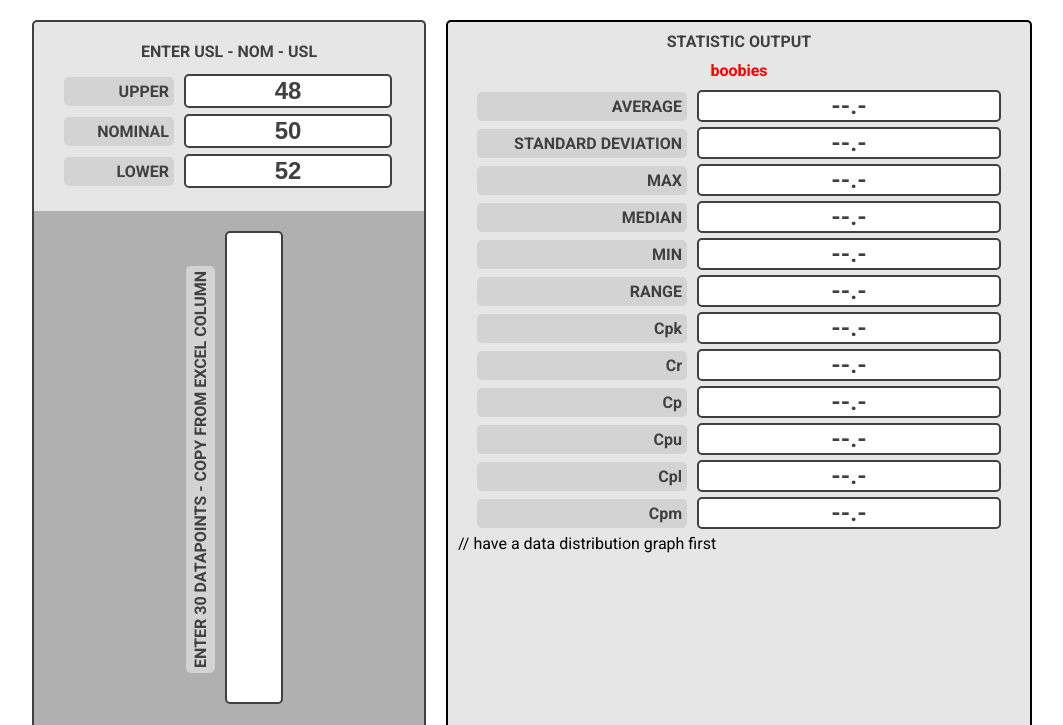
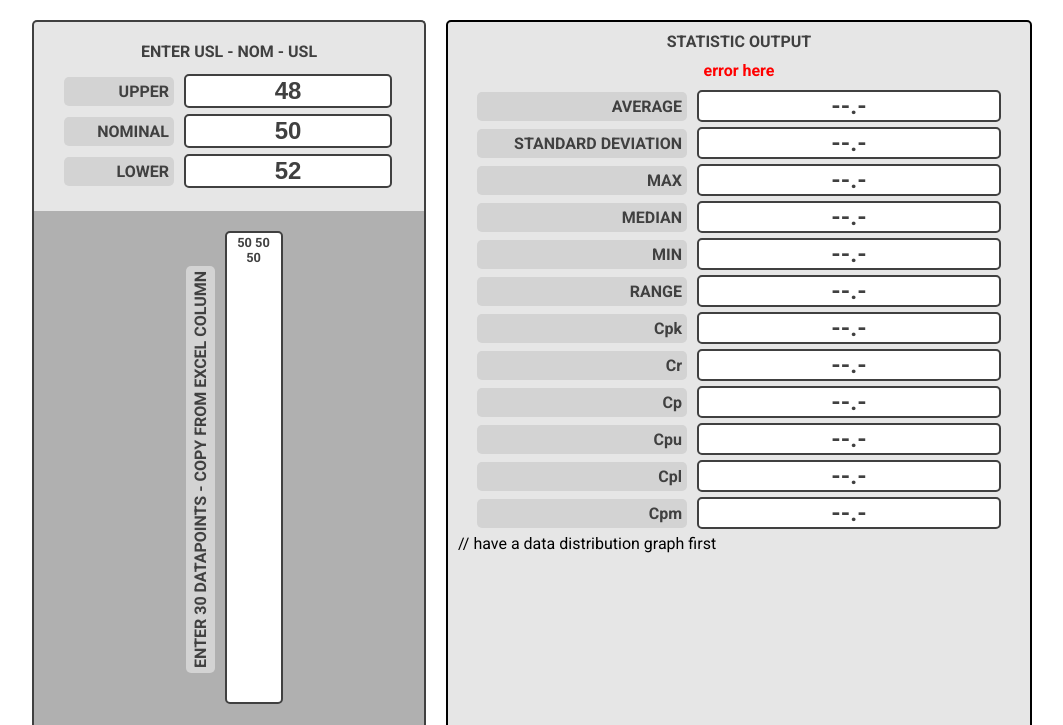
Before and after one commit to SDCoulter/pc, a plain HTML site: page index.html in a window 1280 px wide. Both pictures are taken after a click on the input "SUBMIT". Shown: the top 725 px of the page, without its empty margins (108-1171 px from the left). Drawn offline with nearby package versions, Linux system fonts and the light colour scheme.

Commit message:
validate issues

```diff
--- a/app.js
+++ b/app.js
@@ -18,7 +18,7 @@ function processData() {
   if (d3.select("#error-message").text() == "" && rawData.length > 1 && limits.length == 3) {
     console.log("good to go");
   } else {
-    d3.select("#error-message").text("boobies");
+    d3.select("#error-message").text("error here");
   };
 
   /*
@@ -84,7 +84,7 @@ function checkLimits(lims) {
       break;
     };
   };
-  // Check order is correct.
+  // Check order is correct. - could be (!(arr[0]<arr[1] & arr[1]< arr[2]))?
   if (arr[1] < arr[0] || arr[2] < arr[1] || arr[2] < arr[0] || arr[0] > arr[1]) {
     d3.select("#error-message").text("THE ENTERED LIMITS ARE NOT VALID");
   };
--- a/index.html
+++ b/index.html
@@ -33,7 +33,7 @@
         <div class="raw-values">
           <label for="rawdata" class="limit-label raw-values-label">ENTER 30 DATAPOINTS - COPY FROM EXCEL COLUMN</label>
           <div id="textarea-holder">
-            <textarea name="rawdata" id="rawdata" rows="31" cols="5" class="raw-values-input"></textarea>
+            <textarea name="rawdata" id="rawdata" rows="31" cols="5" class="raw-values-input">50 50 50</textarea>
           </div>
         </div>
 
```
